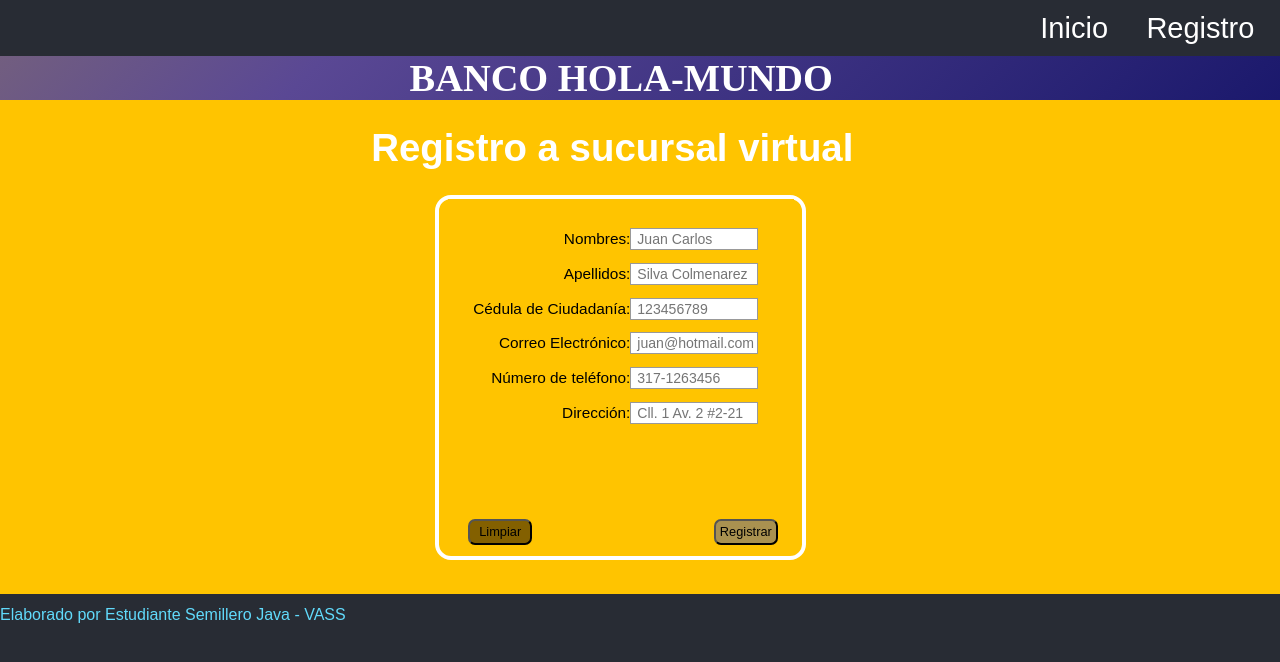
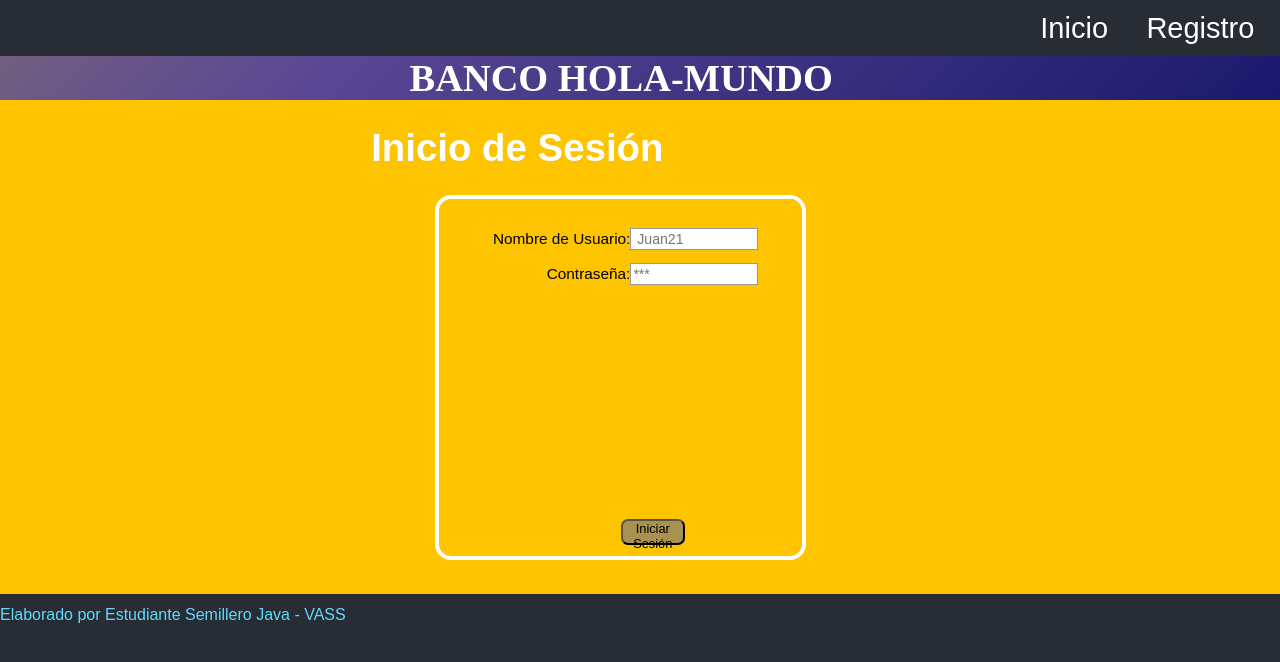
Before and after one commit to IsaacSilvaU/Proyecto_React, a React (Create React App) app: page /Login in a window 1280 px wide. Shown: the top 662 px of the page. Built offline with nearby package versions, Linux system fonts and the light colour scheme.

Commit message:
Terminado funcionamiento de Login y Registro

```diff
--- a/src/components/Login.jsx
+++ b/src/components/Login.jsx
@@ -1,38 +1,24 @@
-import React, {useEffect, useState} from "react";
+import React, {useState, useEffect} from "react";
 import '../css/Login.css';
 import { Link } from "react-router-dom";
 
 export default function Login(){
-  const [userName, setUserName] = useState('');
-  const [userLastN, setUserLastN] = useState('');
-  const [userCC, setUserCC] = useState('');
-  const [userMail, setUserMail] = useState('');
-  const [userPhone, setUserPhone] = useState('');
-  const [userAddress, setUserAddress] = useState('');
+    const [userUser2, setUserUser] = useState('');
+    const [userPassword2, setUserPassword] = useState('');
 
-  function Delete(){
-      setUserName('');
-      setUserLastN('');
-      setUserCC('');
-      setUserMail('');
-      setUserPhone('');
-      setUserAddress('');
-      console.log("Delete")
-  }
+    function LogIn(){
+        const userUser = localStorage.getItem('userUser');
+        const userPassword = localStorage.getItem('userPassword');
+        const userName = localStorage.getItem("userName");
 
-  function Registro(){
-      localStorage.setItem('userName', userName);
-      localStorage.setItem('userLastN', userLastN);
-      localStorage.setItem('userCC', userCC);
-      localStorage.setItem('userMail', userMail);
-      localStorage.setItem('userPhone', userPhone);
-      localStorage.setItem('userAddress', userAddress);
-      console.log("hola")
-  }
+        if (userUser2 == userUser && userPassword2 == userPassword){
+            console.log("Bienvenido")
+            alert(`Bienvenido ${userName}`)
+        }else{
+            alert("Usuario o contraseña incorrectos.");
+        }
 
-/*     useEffect(()=>{
-      <><h1>Registro</h1></>
-  },[]); */
+    }
 
 return(
   <>
@@ -42,43 +28,24 @@ return(
       </header>
       <body className='App-body'>
           <h1>BANCO HOLA-MUNDO</h1>
-          <h2>Registro a sucursal virtual</h2>
+          <h2>Inicio de Sesión</h2>
           <div className="container">
               {/* <form onSubmit={Registro()}> */}
               <form>
                   <ul>
-                      <li>
-                          <label for="name">Nombres: </label>
-                          <input type="text" value={userName} onChange={(v)=>setUserName(v.target.value)} placeholder=" Juan Carlos"></input>
-                      </li>
-                      <li>
-                          <label for="name">Apellidos: </label>
-                          <input type="text" value={userLastN} onChange={(v)=>setUserLastN(v.target.value)} placeholder=" Silva Colmenarez"></input>
-                      </li>
-                      <li>
-                          <label for="number">Cédula de Ciudadanía: </label>
-                          <input type="number" value={userCC} onChange={(v)=>setUserCC(v.target.value)} placeholder=" 123456789"></input>
-                      </li>
-                      <li>
-                          <label for="mail">Correo Electrónico: </label>
-                          <input type="mail" value={userMail} onChange={(v)=>setUserMail(v.target.value)} placeholder=" juan@hotmail.com"></input>
-                      </li>
-                      <li>
-                          <label for="number">Número de teléfono: </label>
-                          <input type="text" value={userPhone} onChange={(v)=>setUserPhone(v.target.value)} placeholder=" 317-1263456"></input>
-                      </li>
-                      <li>
-                          <label for="text">Dirección: </label>
-                          <input type="text" value={userAddress} onChange={(v)=>setUserAddress(v.target.value)} placeholder=" Cll. 1 Av. 2 #2-21"></input>
-                      </li>
+                    <li>
+                        <label for="text">Nombre de Usuario: </label>
+                        <input type="text" value={userUser2} onChange={(v)=>setUserUser(v.target.value)} placeholder=" Juan21"></input>
+                    </li>
+                    <li>
+                        <label for="passowrd">Contraseña: </label>
+                        <input type="password" value={userPassword2} onChange={(v)=>setUserPassword(v.target.value)} placeholder="***"></input>
+                    </li>
                   </ul>
               </form>
               <div className="btn">
-                  <button className="btn-left" onClick={Delete}>
-                      Limpiar
-                  </button>
-                  <button className="btn-right" onClick={Registro}>
-                      Registrar
+                  <button className="btn-right" onClick={LogIn}>
+                      Iniciar Sesión
                   </button>
               </div>
           </div>
--- a/src/css/Login.css
+++ b/src/css/Login.css
@@ -1,19 +1,19 @@
-.App-body{
+.App-body {
   background-color: #ffc400;
   height: 42vw;
 }
 
-.App-body h2{
+.App-body h2 {
   color: #ffffff;
   font-family: Arial, Helvetica, sans-serif;
   font-size: 3vw;
   background-color: #ffc400;
   padding-right: 20vw;
-  padding-left: 29vw;
-  padding-top: 2vw;
+  padding-left: 37vw;
+  padding-top: 5vw;
 }
 
-.App-body .image{
+.App-body .image {
   width: 53vw;
   position: absolute;
   top: 10vw;
@@ -21,25 +21,25 @@
   border-radius: 2%;
 }
 
-.container{
+.container {
   background-color: #ffc400;
   width: 29vw;
-  height: 24vw;
-  margin-top: 2vw;
-  margin-left: 34vw;
+  height: 12vw;
+  margin-top: 6vw;
+  margin-left: 33vw;
   border: 4px solid rgb(255, 255, 255);
   border-radius: 1em;
 }
 
-.container form{
+.container form {
   background-color: #ffc400;
   margin: 0 auto;
   width: 27vw;
-  height: 18vw;
+  height: 6vw;
   padding: 1em;
 }
 
-.container label{
+.container label {
   background-color: #ffc400;
   display: inline-block;
   width: 13vw;
@@ -47,18 +47,18 @@
   text-align: right;
 }
 
-.container ul{
+.container ul {
   background-color: #ffc400;
   list-style: none;
   padding: 0;
   margin: 0;
 }
 
-.container li{
+.container li {
   background-color: #ffc400;
   margin-top: 1vw;
 }
-.container input{
+.container input {
   background-color: #ffffff;
   font: 1.1vw sans-serif;
   width: 10vw;
@@ -67,32 +67,23 @@
   border: 1px solid #999;
 }
 
-.container .btn{
+.container .btn {
   background-color: #ffc400;
   display: flex;
   flex-direction: row;
   align-items: center;
-  margin-top: 2vw;
+  margin-top: 2.5vw;
 }
-.container .btn-right{
+.container .btn-right {
   background-color: #a99150;
   font: 1vw sans-serif;
-  width: 5vw;
+  width: 9vw;
   height: 2vw;
   border-radius: 7px;
-  margin-left: 50%;
+  margin-left: 35%;
 }
 
-.container .btn-left{
-  background-color: #836000;
-  font: 1vw sans-serif;
-  width: 5vw;
-  height: 2vw;
-  border-radius: 7px;
-  margin-left: 8%;
-}
-
-.App-body h1{
+.App-body h1 {
   padding-left: 32vw;
   color: #ffffff;
   font-size: calc(3vw);
```
